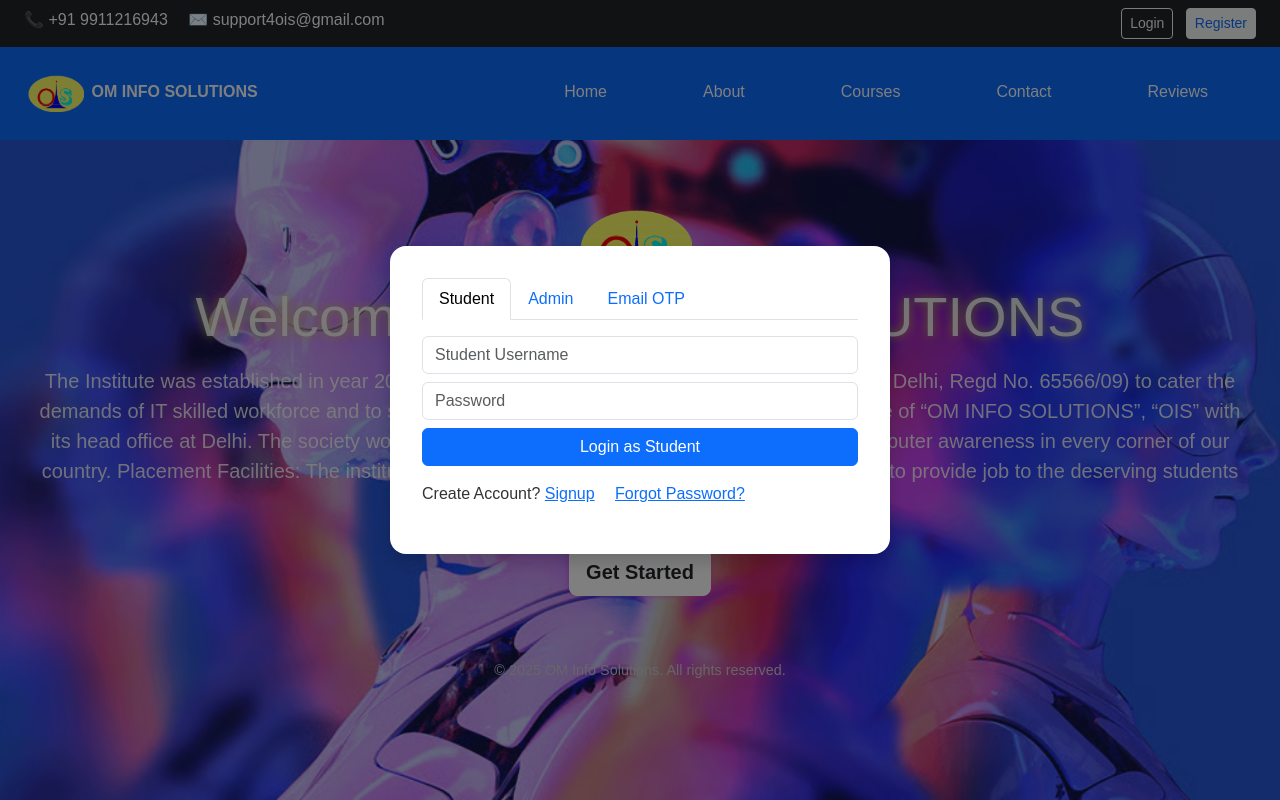
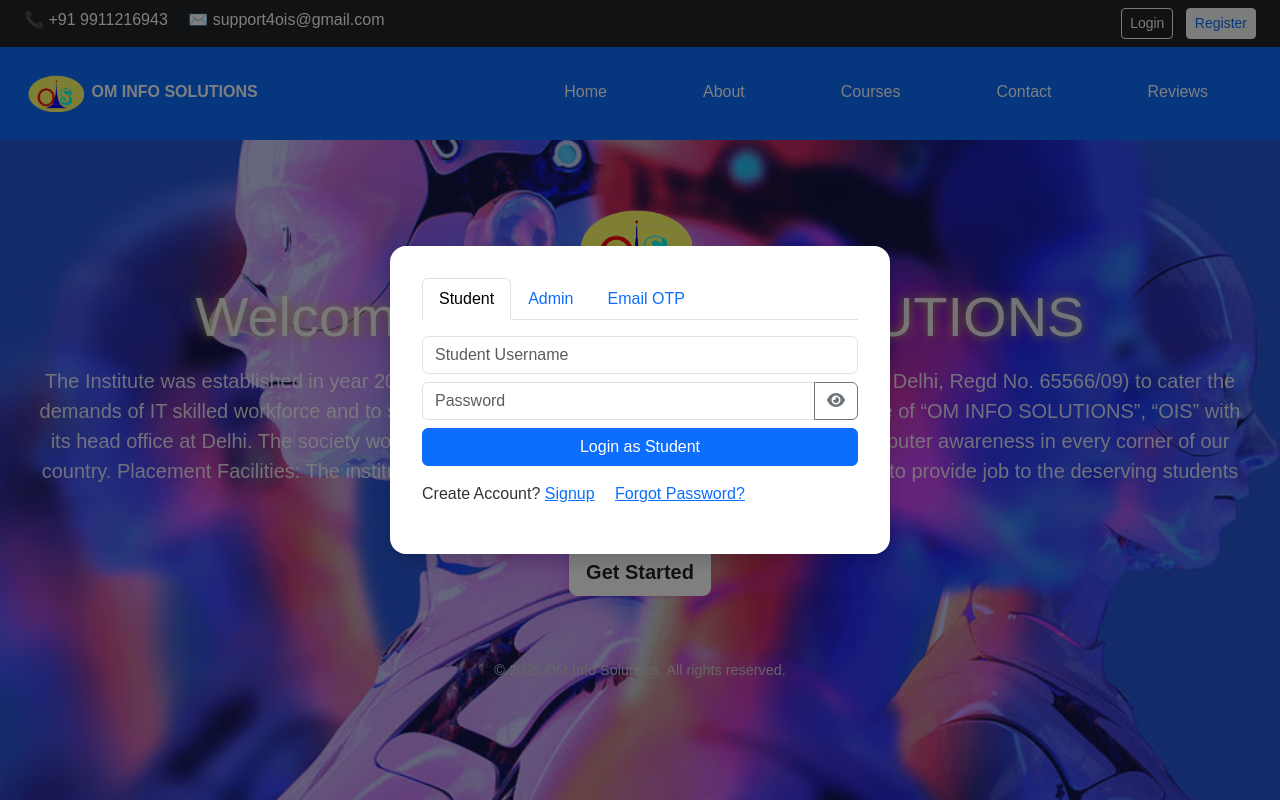
Before and after one commit to lok-02498/coaching_site, a Flask app: page / in a window 1280 px wide, after a click on "Login". Run offline with Flask 3, Linux system fonts and the light colour scheme.

Commit message:
changes in cover.html

```diff
--- a/templates/cover.html
+++ b/templates/cover.html
@@ -6,7 +6,9 @@
   <title>OM Info Solutions | Cover Page</title>
 
   <!-- Bootstrap CSS -->
+   <link rel="stylesheet" href="https://cdnjs.cloudflare.com/ajax/libs/font-awesome/6.4.0/css/all.min.css">
   <link href="https://cdn.jsdelivr.net/npm/bootstrap@5.3.3/dist/css/bootstrap.min.css" rel="stylesheet">
+
 
   <!-- Custom CSS -->
   <link rel="stylesheet" href="{{ url_for('static', filename='style.css') }}">
@@ -107,6 +109,7 @@ Placement Facilities: The institute has link with MNCs and business houses which
   </div>
 
 <!-- LOGIN MODAL -->
+<!-- LOGIN MODAL -->
 <div class="modal fade" id="loginModal" tabindex="-1" aria-labelledby="loginModalLabel" aria-hidden="true">
   <div class="modal-dialog modal-dialog-centered custom-large-modal">
     <div class="modal-content p-3 border-0 rounded-4 shadow">
@@ -130,9 +133,17 @@ Placement Facilities: The institute has link with MNCs and business houses which
           <div class="tab-pane fade show active" id="studentLogin" role="tabpanel">
             <form method="POST" action="/login/student">
               <input type="text" name="username" placeholder="Student Username" required class="form-control mb-2">
-              <input type="password" name="password" placeholder="Password" required class="form-control mb-2">
+
+              <div class="input-group mb-2">
+                <input type="password" name="password" placeholder="Password" required class="form-control" id="studentPassword">
+                <button class="btn btn-outline-secondary" type="button" onclick="togglePassword('studentPassword', this)">
+                  <i class="fas fa-eye"></i>
+                </button>
+              </div>
+
               <button type="submit" class="btn btn-primary w-100">Login as Student</button>
             </form>
+
             <p class="mt-3">Create Account?
               <a href="#" data-bs-toggle="modal" data-bs-target="#signupModal" data-bs-dismiss="modal">Signup</a>
               <a href="#" class="ms-3" data-bs-toggle="modal" data-bs-target="#forgotPasswordModal" data-bs-dismiss="modal">Forgot Password?</a>
@@ -143,7 +154,14 @@ Placement Facilities: The institute has link with MNCs and business houses which
           <div class="tab-pane fade" id="adminLogin" role="tabpanel">
             <form method="POST" action="/login/admin">
               <input type="text" name="username" placeholder="Admin Username" required class="form-control mb-2">
-              <input type="password" name="password" placeholder="Password" required class="form-control mb-2">
+
+              <div class="input-group mb-2">
+                <input type="password" name="password" placeholder="Password" required class="form-control" id="adminPassword">
+                <button class="btn btn-outline-secondary" type="button" onclick="togglePassword('adminPassword', this)">
+                  <i class="fas fa-eye"></i>
+                </button>
+              </div>
+
               <button type="submit" class="btn btn-danger w-100">Login as Admin</button>
             </form>
             <p class="mt-3">Create Account?
@@ -169,6 +187,7 @@ Placement Facilities: The institute has link with MNCs and business houses which
   </div>
 </div>
 
+
 <!-- SIGNUP MODAL -->
 <div class="modal fade" id="signupModal" tabindex="-1" aria-labelledby="signupModalLabel" aria-hidden="true">
   <div class="modal-dialog modal-dialog-centered custom-large-modal">
@@ -184,11 +203,18 @@ Placement Facilities: The institute has link with MNCs and business houses which
         <!-- Tab Content -->
         <div class="tab-content" id="signupTabContent">
           <!-- Student Signup -->
+         <!-- Student Signup -->
 <div class="tab-pane fade show active" id="studentSignup" role="tabpanel">
   <form method="POST" action="/signup/student">
     <input type="text" name="username" placeholder="Student Username" required class="form-control mb-2">
     <input type="email" name="email" placeholder="Email Address" required class="form-control mb-2">
-                <input type="password" name="password" placeholder="Password" required class="form-control mb-2">
+
+    <div class="input-group mb-2">
+      <input type="password" name="password" placeholder="Password" required class="form-control" id="signupPassword">
+      <button class="btn btn-outline-secondary" type="button" onclick="togglePassword('signupPassword', this)">
+        <i class="fas fa-eye"></i>
+      </button>
+    </div>
 
     <button type="submit" class="btn btn-primary w-100">Signup as Student</button>
   </form>
@@ -196,6 +222,7 @@ Placement Facilities: The institute has link with MNCs and business houses which
     <a href="#" data-bs-toggle="modal" data-bs-target="#loginModal" data-bs-dismiss="modal">Login</a>
   </p>
 </div>
+
         </div>
       </div>
     </div>
@@ -219,7 +246,6 @@ Placement Facilities: The institute has link with MNCs and business houses which
   </div>
 </div>
 <!-- RESET PASSWORD MODAL -->
-<!-- RESET PASSWORD MODAL -->
 <div class="modal fade" id="resetPasswordModal" tabindex="-1" aria-labelledby="resetPasswordModalLabel" aria-hidden="true">
   <div class="modal-dialog modal-dialog-centered">
     <div class="modal-content p-3 border-0 rounded-4 shadow">
@@ -240,6 +266,24 @@ Placement Facilities: The institute has link with MNCs and business houses which
     </div>
   </div>
 </div>
+
+
+<script>
+  function togglePassword(inputId, button) {
+    const input = document.getElementById(inputId);
+    const icon = button.querySelector('i');
+    if (input.type === "password") {
+      input.type = "text";
+      icon.classList.remove("fa-eye");
+      icon.classList.add("fa-eye-slash");
+    } else {
+      input.type = "password";
+      icon.classList.remove("fa-eye-slash");
+      icon.classList.add("fa-eye");
+    }
+  }
+</script>
+
 
 
 
```
Lines whose indentation alone changed are shown as unchanged.
